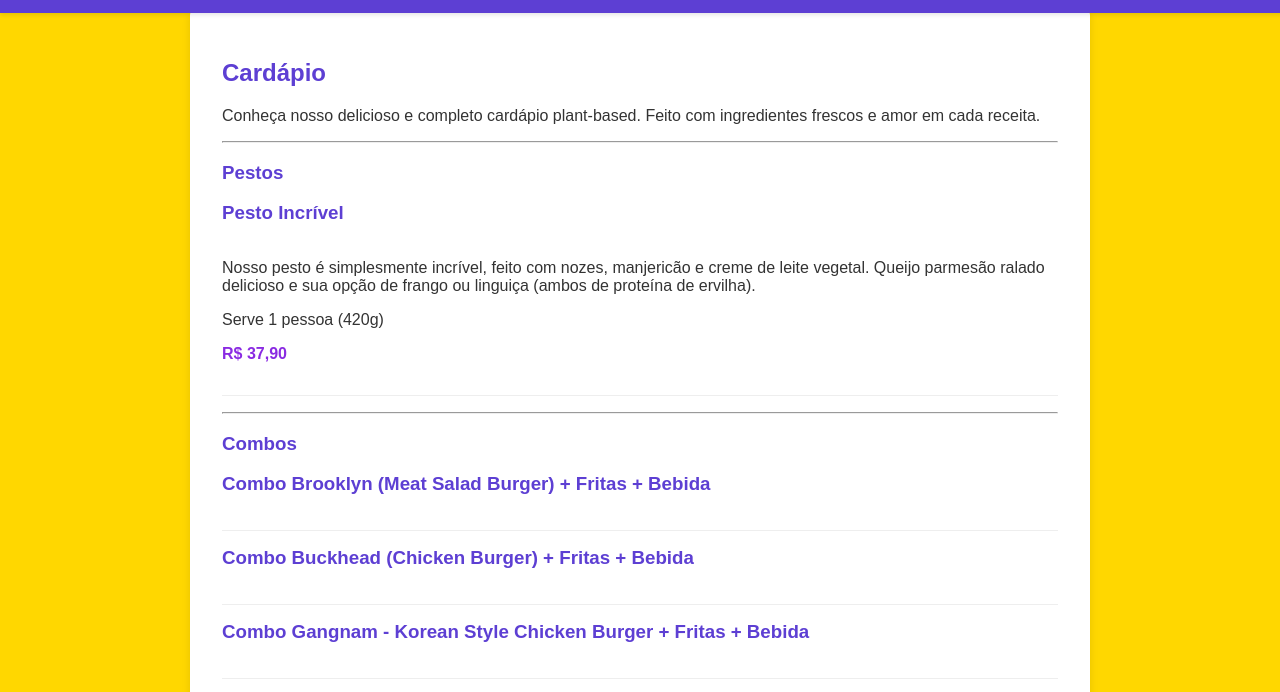
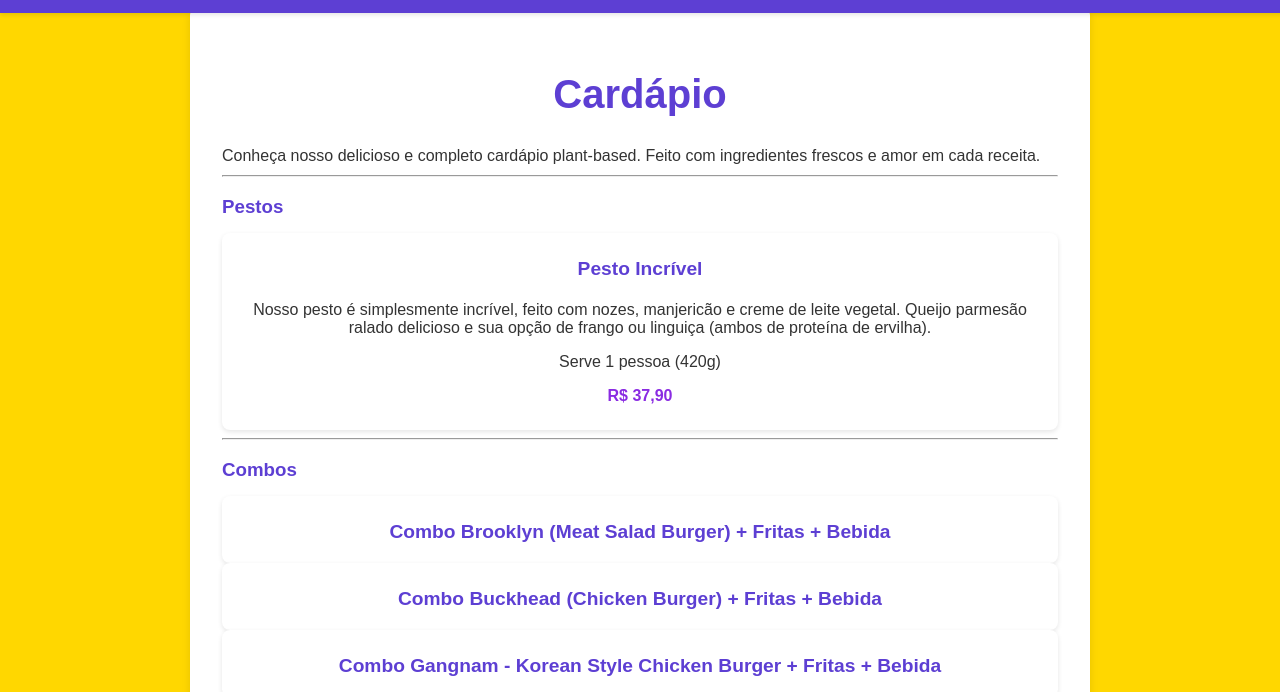
Before and after one commit to andrebovis/ItsVeganWebSite, a plain HTML site: page menu.html in a window 1280 px wide. Both pictures are taken after a click on the element "Pesto Incrível". Shown: the part 73-765 px from the top of the page. Drawn offline with Linux system fonts and the light colour scheme.

Commit message:
adding grid to style.css

```diff
--- a/css/styles.css
+++ b/css/styles.css
@@ -13,6 +13,21 @@ body {
     padding: 0;
     color: var(--dark-text);
     background-color: var(--light-bg);
+}
+
+h1, h2, h3 {
+    color: var(--primary-color);
+    margin-bottom: 15px;
+}
+
+h2 {
+    font-size: 2.5rem;
+    text-align: center;
+    margin-bottom: 30px;
+}
+
+p {
+    margin-bottom: 10px;
 }
 
 .main-header {
@@ -67,10 +82,6 @@ body {
     margin-bottom: 2rem;
 }
 
-h1, h2, h3 {
-    color: var(--primary-color);
-}
-
 .hero {
     text-align: center;
 }
@@ -85,18 +96,32 @@ h1, h2, h3 {
     color: var(--dark-text);
 }
 
-.menu-item {
-    border-bottom: 1px solid #eee;
-    padding-bottom: 1rem;
-    margin-bottom: 1rem;
+.menu-grid {
+    display: grid;
+    grid-template-columns: repeat(auto-fill, minmax(200px, 1fr));
+    gap: 20px;
 }
 
-.menu-item:last-child {
-    border-bottom: none;
+.menu-item {
+    background-color: #fff;
+    padding: 15px;
+    border-radius: 8px;
+    box-shadow: 0 2px 5px var(--shadow-color);
+    transition: transform 0.2s ease, box-shadow 0.2s ease;
+    cursor: pointer;
+    text-align: center;
+}
+
+.menu-item:hover {
+    transform: translateY(-5px);
+    box-shadow: 0 6px 10px var(--shadow-color);
 }
 
 .menu-item h3 {
-    margin-top: 0;
+    font-size: 1.2rem;
+    margin-top: 10px;
+    margin-bottom: 5px;
+    color: var(--primary-color);
 }
 
 .menu-item .price {
@@ -104,14 +129,22 @@ h1, h2, h3 {
     color: var(--secondary-color);
 }
 
-/* Estilo para a imagem do cardápio */
 .menu-item-image {
+    width: 100%;
+    height: auto;
+    border-radius: 4px;
+}
+
+.menu-details {
+    display: none;
+    max-height: 0;
+    overflow: hidden;
+    transition: max-height 0.3s ease-out;
+}
+
+.menu-item.active .menu-details {
     display: block;
-    width: 100%;
-    max-width: 300px;
-    height: auto;
-    border-radius: 8px;
-    margin: 10px auto 0 auto;
+    max-height: 500px;
 }
 
 .main-footer {
@@ -122,7 +155,6 @@ h1, h2, h3 {
     margin-top: 2rem;
 }
 
-/* Formulário */
 .form-section form {
     display: flex;
     flex-direction: column;
@@ -156,7 +188,6 @@ h1, h2, h3 {
     background-color: var(--secondary-color);
 }
 
-/* Mobile Menu */
 .menu-toggle {
     display: none;
     flex-direction: column;
@@ -166,7 +197,7 @@ h1, h2, h3 {
 .menu-toggle .bar {
     width: 25px;
     height: 3px;
-    background-color: var(--light-text);
+    background-color: var(--light-bg);
     margin: 4px 0;
     transition: 0.4s;
 }
@@ -193,7 +224,6 @@ h1, h2, h3 {
     }
 }
 
-/* Animações e Transições */
 .fade-in-section {
     opacity: 0;
     transform: translateY(20px);
@@ -205,22 +235,9 @@ h1, h2, h3 {
     transform: translateY(0);
 }
 
-/* FAQ */
 .faq-section {
     background-color: var(--white-box-bg);
     padding: 2rem;
     border-radius: 8px;
     box-shadow: 0 4px 8px var(--shadow-color);
 }
-/* Efeito de revelar a descrição */
-.menu-details {
-    display: none;
-    max-height: 0;
-    overflow: hidden;
-    transition: max-height 0.3s ease-out;
-}
-
-.menu-item.active .menu-details {
-    display: block;
-    max-height: 500px; /* Um valor alto o suficiente para caber o conteúdo */
-}
--- a/js/main.js
+++ b/js/main.js
@@ -1,5 +1,4 @@
 document.addEventListener('DOMContentLoaded', (event) => {
-    // Funcionalidade do menu mobile
     const menuToggle = document.querySelector('.menu-toggle');
     const navUl = document.querySelector('.main-header nav ul');
 
@@ -9,12 +8,11 @@ document.addEventListener('DOMContentLoaded', (event) => {
         });
     }
 
-    // Nova funcionalidade para o cardápio
     const menuItems = document.querySelectorAll('.menu-item');
     menuItems.forEach(item => {
         const title = item.querySelector('h3');
         if (title) {
-            title.style.cursor = 'pointer'; // Adiciona um cursor de mão para indicar que é clicável
+            title.style.cursor = 'pointer';
             title.addEventListener('click', () => {
                 item.classList.toggle('active');
             });
```
